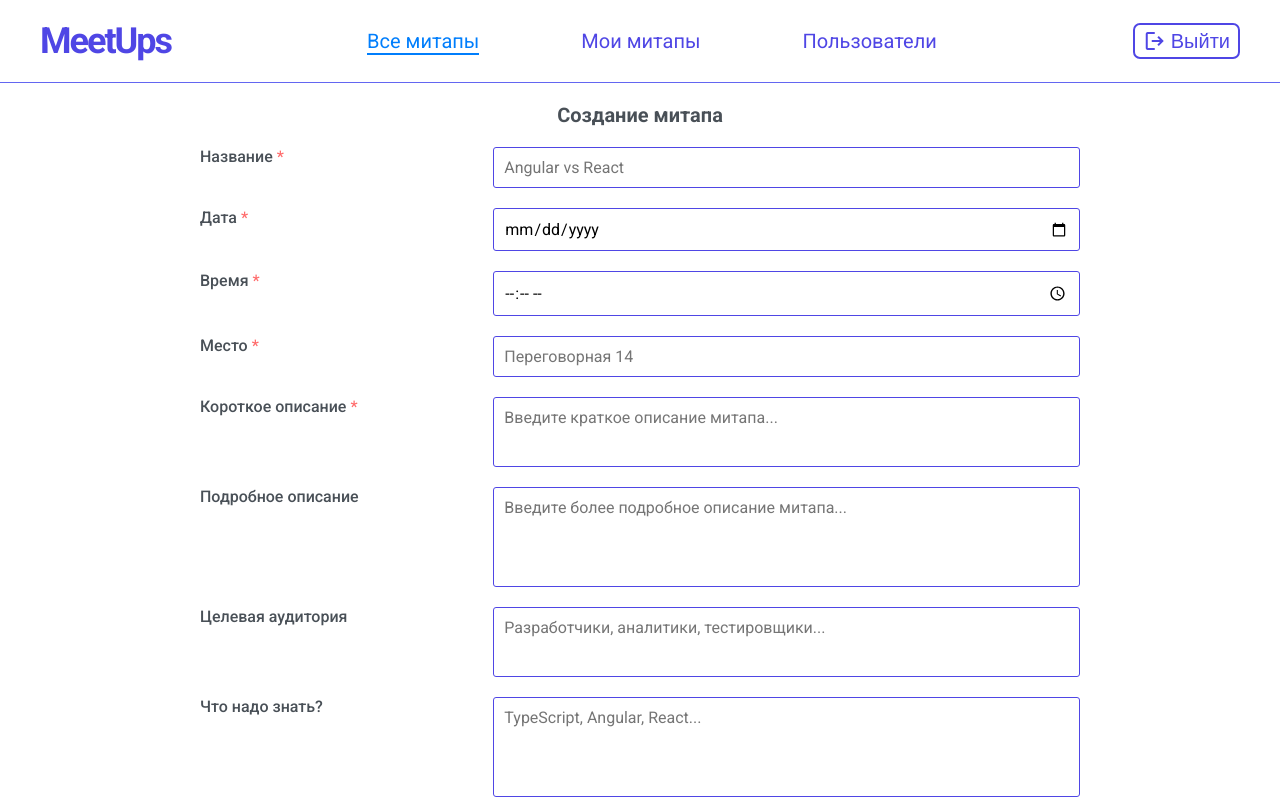
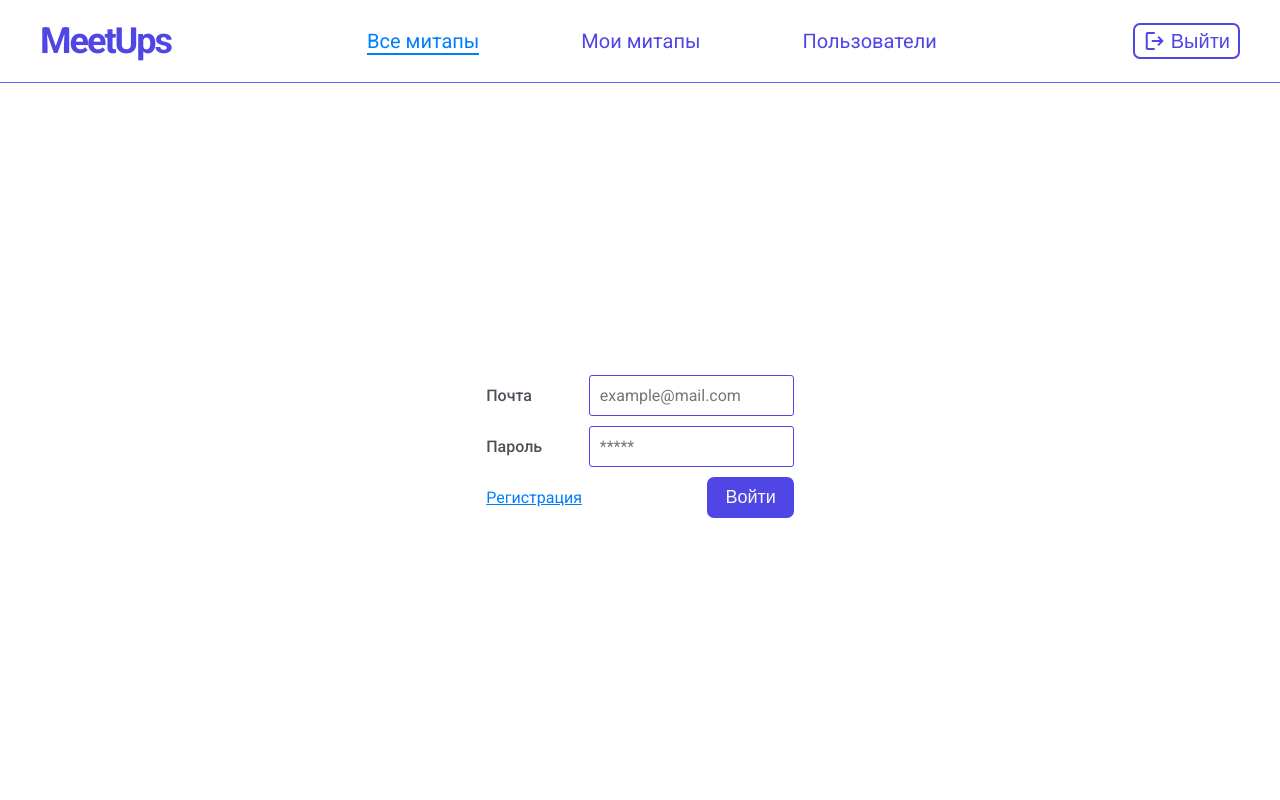
Before and after one commit to NERFTHISPLS/angular-meetup-organization, an Angular app: page / in a window 1280 px wide. Built offline with nearby package versions, Linux system fonts and the light colour scheme.

Commit message:
Create the template and add styles for the login page

```diff
--- a/src/app/app.component.html
+++ b/src/app/app.component.html
@@ -2,8 +2,8 @@
   <app-header />
   <main>
     <!-- <app-all-meetups /> -->
-    <app-meetup-form />
+    <!-- <app-meetup-form /> -->
     <!-- <app-users-table /> -->
-    <!-- <app-login /> -->
+    <app-login />
   </main>
 </div>
--- a/src/app/pages/login/login.component.html
+++ b/src/app/pages/login/login.component.html
@@ -1 +1,14 @@
-<p>login works!</p>
+<div class="container">
+  <form class="login-form">
+    <label for="email">Почта</label>
+    <input id="email" type="email" placeholder="example@mail.com" />
+
+    <label for="password">Пароль</label>
+    <input id="password" type="password" placeholder="*****" />
+
+    <div class="buttons">
+      <a href="#" class="registration">Регистрация</a>
+      <button class="btn--base">Войти</button>
+    </div>
+  </form>
+</div>
--- a/src/app/pages/login/login.component.scss
+++ b/src/app/pages/login/login.component.scss
@@ -0,0 +1,42 @@
+.container {
+  display: flex;
+  justify-content: center;
+  align-items: center;
+
+  height: 100%;
+}
+
+.login-form {
+  display: grid;
+  grid-template-columns: 1fr 2fr;
+  row-gap: 1rem;
+}
+
+.buttons {
+  grid-column: 1 / -1;
+
+  display: flex;
+  justify-content: space-between;
+  align-items: center;
+}
+
+.registration:link,
+.registration:visited {
+  font-size: 1.6rem;
+  color: var(--accent-color);
+  text-decoration: underline;
+
+  transition: all 0.3s;
+}
+
+.registration:hover,
+.registration:focus {
+  color: var(--accent-color-light);
+}
+
+label {
+  align-self: center;
+
+  font-size: 1.6rem;
+  font-weight: 500;
+}
```
